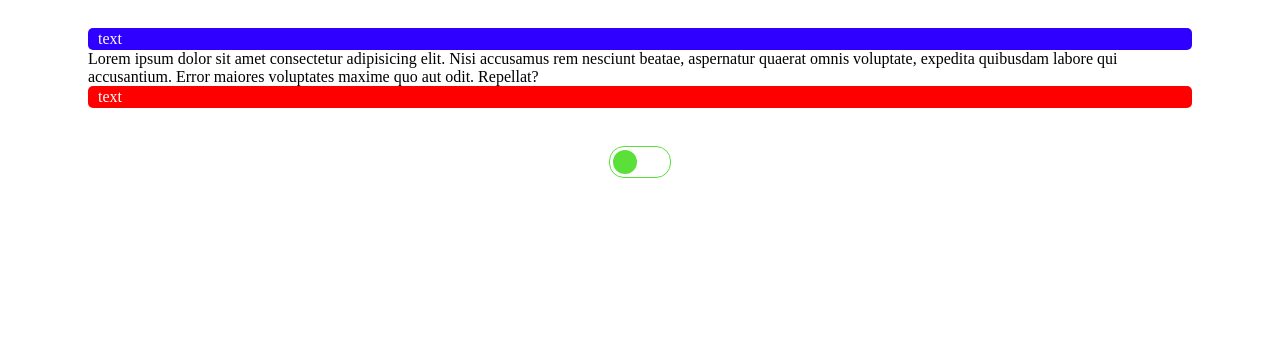
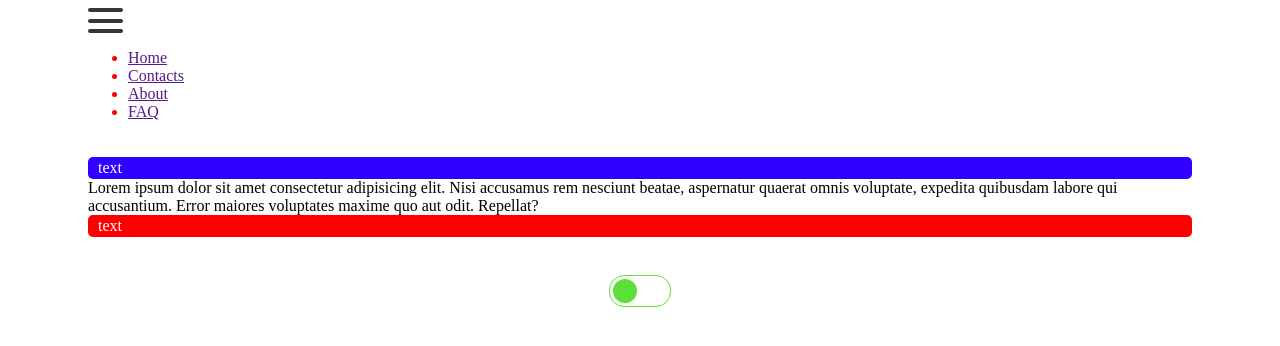
Before and after one commit to frontend-darslar-n35/2.13, a plain HTML site: page index.html in a window 1280 px wide. Drawn offline with Linux system fonts and the light colour scheme.

Commit message:
commit 2

```diff
--- a/css/main.css
+++ b/css/main.css
@@ -2,6 +2,46 @@ body{
     /* background-color: black; */
     /* color: pink; */
 }
+/* Header */
+.header{
+    padding-top: 10px;
+    padding-bottom: 10px;
+
+}
+
+.toggle{
+    position: relative;
+    width: 35px;
+    height: 25px;
+    /* background-color: red; */
+    cursor: pointer;
+    display: flex;
+    flex-direction: column;
+    justify-content: center;
+}
+
+.toggle--active{
+
+}
+
+.toggle::after, .toggle::before, .toggle > span{
+    position: absolute;
+    content: "";
+    width: 100%;
+    height: 4px;
+    background-color: rgba(0, 0, 0, 0.788);
+    border-radius: 4px;
+}
+.toggle::before{
+    top: 0;
+}
+.toggle > span{
+    margin: auto;
+}
+.toggle::after{
+    bottom: 0;
+}
+
 
 .link{
     color: red;
--- a/index.html
+++ b/index.html
@@ -10,7 +10,26 @@
 </head>
 
 <body>
+    <header class="header container">
+        <div class="toggle">
+            <span></span>
+        </div>
 
+        <ul class="menu">
+            <li class="menu__item">
+                <a href="" class="menu__link">Home</a>
+            </li>
+            <li class="menu__item">
+                <a href="" class="menu__link">Contacts</a>
+            </li>
+            <li class="menu__item">
+                <a href="" class="menu__link">About</a>
+            </li>
+            <li class="menu__item">
+                <a href="" class="menu__link">FAQ</a>
+            </li>
+        </ul>
+    </header>
 
     <!-- <a class="link" href="http://twitter.com">
         <svg width="24" height="20" viewBox="0 0 24 20" fill="none" xmlns="http://www.w3.org/2000/svg">
```
